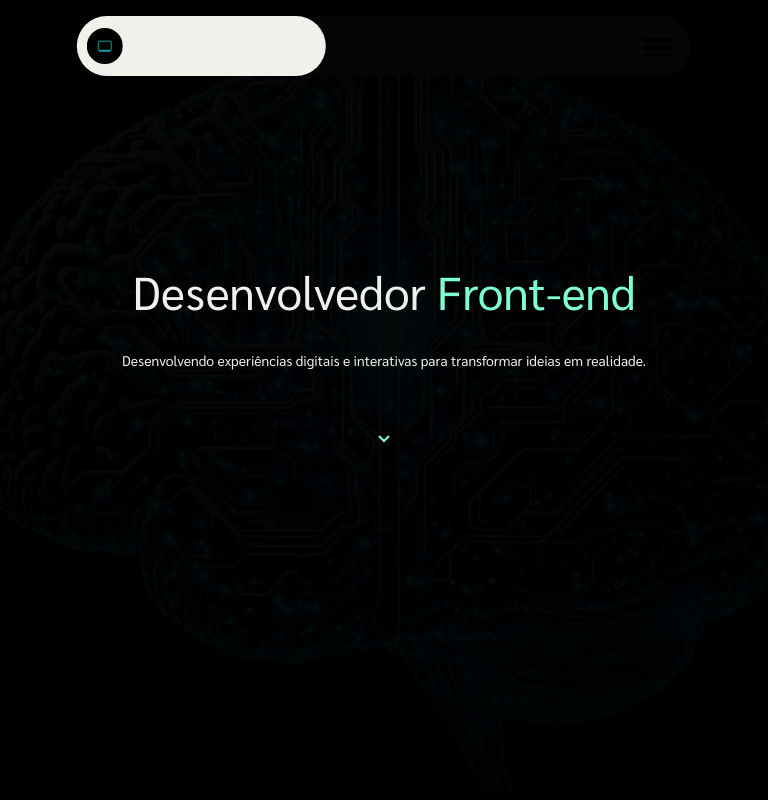
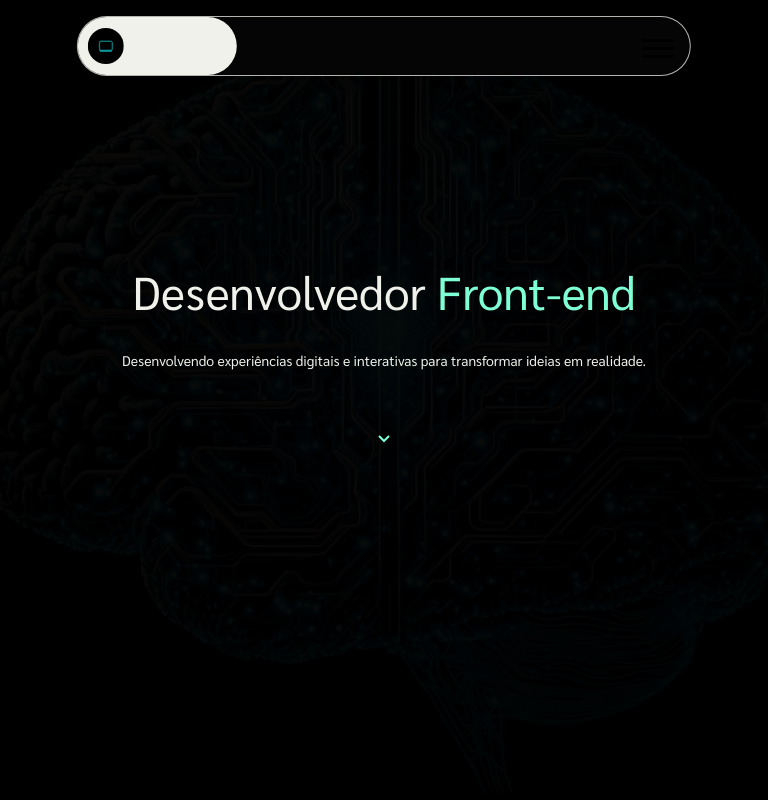
Before and after one commit to jotaMch/Portfolio_Jm, a React (Vite) app: page / in a window 768 px wide. Shown: the top 800 px of the page. Built offline with nearby package versions, Linux system fonts and the light colour scheme.

Commit message:
new color in header

```diff
--- a/src/styles/main.css
+++ b/src/styles/main.css
@@ -54,7 +54,8 @@ header {
   background-color: #eff1eaeb;
   backdrop-filter: blur(80%); /* Aplicando o blur no fundo */
   margin: 0 auto ;
-  padding: 0px 14px 0 0;
+  padding: 22px 14px 2px px;
+  border: 1px solid #eff1eabf;
   position: fixed;
   top: 2%;
   left: 50%;
@@ -70,7 +71,8 @@ header {
 .whitee {
   background-color: #EFF1EA;
   width: 50%;
-  height: 100%;
+  height: 92%;
+  margin-left: 2px;
   border-radius: 30px;
   display: flex;
   align-items: center;
@@ -86,10 +88,12 @@ header img {
 ul.telaG {
   background-color: #000000;
   height: 100%;
+  margin-right: 8px;
 }
 
 ul.telaG li {
   color: #EFF1EA;
+  border-radius: 30px;
 }
 
 header li {
@@ -393,6 +397,17 @@ header li:hover .front-text {
     left: 0;
   }
 
+
+  .whitee {
+    background-color: #EFF1EA;
+    width: 26%;
+    height: 100%;
+    border-radius: 30px;
+    display: flex;
+    align-items: center;
+    margin-left: 0px;
+  }
+
   .container {
     width: 100%;
   }
@@ -465,6 +480,7 @@ header li:hover .front-text {
     border-radius: 30px;
     display: flex;
     align-items: center;
+    margin-left: 0px;
   }
 
   header img {
```
